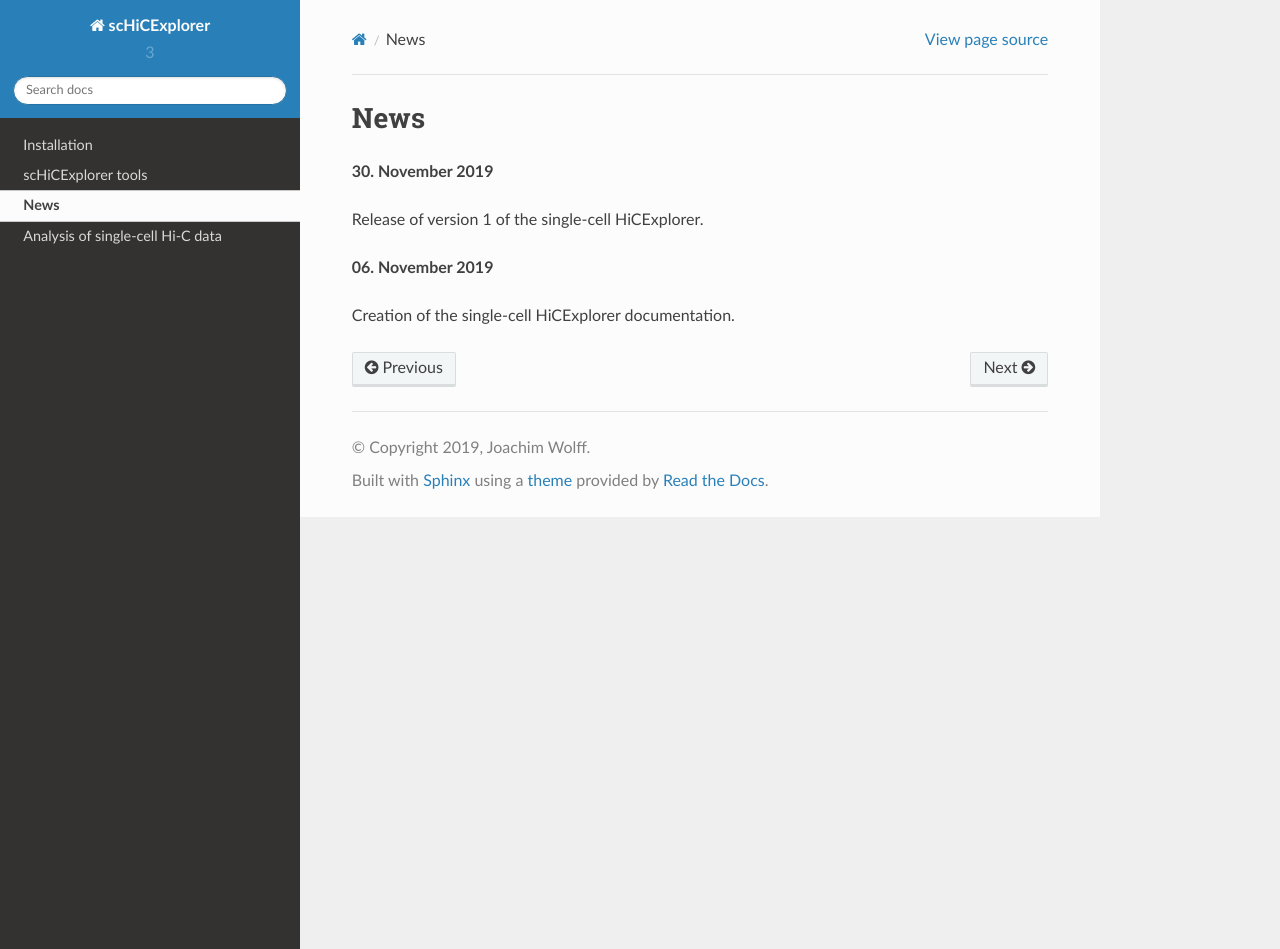
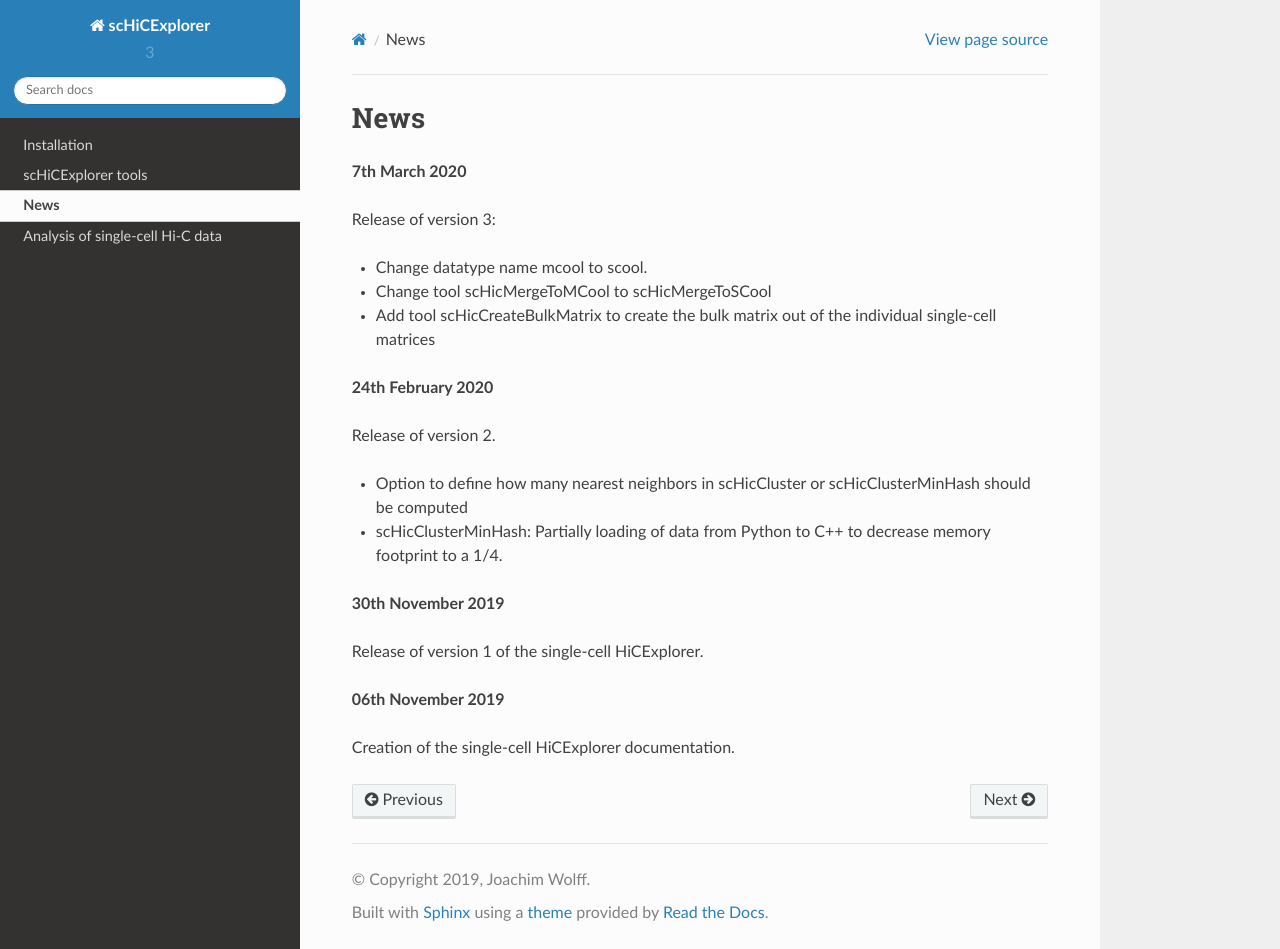
Before and after one commit to joachimwolff/scHiCExplorer, a Sphinx documentation site: the page built from docs/content/News.rst, in a window 1280 px wide and 949 px high. Built offline with Sphinx 7.4.7 and the Read the Docs theme 2.0.0, drawn with Linux system fonts in a browser that asks for light colours.

```diff
--- a/docs/content/News.rst
+++ b/docs/content/News.rst
@@ -1,11 +1,26 @@
 News
 ====
 
-**30. November 2019**
+**7th March 2020**
+
+Release of version 3:
+
+- Change datatype name mcool to scool.
+- Change tool scHicMergeToMCool to scHicMergeToSCool
+- Add tool scHicCreateBulkMatrix to create the bulk matrix out of the individual single-cell matrices
+
+**24th February 2020**
+
+Release of version 2.
+
+- Option to define how many nearest neighbors in scHicCluster or scHicClusterMinHash should be computed
+- scHicClusterMinHash: Partially loading of data from Python to C++ to decrease memory footprint to a 1/4.
+
+**30th November 2019**
 
 Release of version 1 of the single-cell HiCExplorer.
 
 
-**06. November 2019**
+**06th November 2019**
 
 Creation of the single-cell HiCExplorer documentation.
--- a/docs/content/installation.rst
+++ b/docs/content/installation.rst
@@ -8,7 +8,7 @@ Requirements
 -------------
 
 * Python 3.6
-* HiCExplorer 3.3
+* HiCExplorer 3.4
 
 
 Command line installation using ``conda``
--- a/docs/index.rst
+++ b/docs/index.rst
@@ -19,7 +19,8 @@ The following is the list of tools available in scHiCExplorer
 tool                                description
 =================================== ===============================================================================
 :ref:`scHicDemultiplex`             Demultiplexes the samples by their barcodes to one FASTQ file per samples
-:ref:`scHicMergeToMCool`            Merges all single-cell Hi-C matrices to one
+:ref:`scHicMergeToSCool`            Merges all single-cell Hi-C matrices to one
+:ref:`scHicCreateBulkMatrix`        Compute the bulk matrix out of all single-cell Hi-C matrices
 :ref:`scHicMergeMatrixBins`         Changes the resolution of the matrices
 :ref:`scHicQualityControl`          Estimates the quality of scHi-C datasets
 :ref:`scHicAdjustMatrix`            Keeps / removes chromosomes / contigs / scaffolds of all samples
--- a/requirements.txt
+++ b/requirements.txt
@@ -1,8 +1,8 @@
 python >=3.6.7
 hicexplorer >=3.4.1
 sparse-neighbors-search >=0.5
-numpy >=1.17.3
-scipy >=1.3.2
+numpy >=1.18
+scipy >=1.4
 cooler >=0.8.5
 hicmatrix >=11
-scikit-learn >=0.21.1
+scikit-learn >=0.22
```
Also changed, not shown: docs/content/list-of-tools.rst (+19 -17 lines), setup.py (+5 -5 lines).
